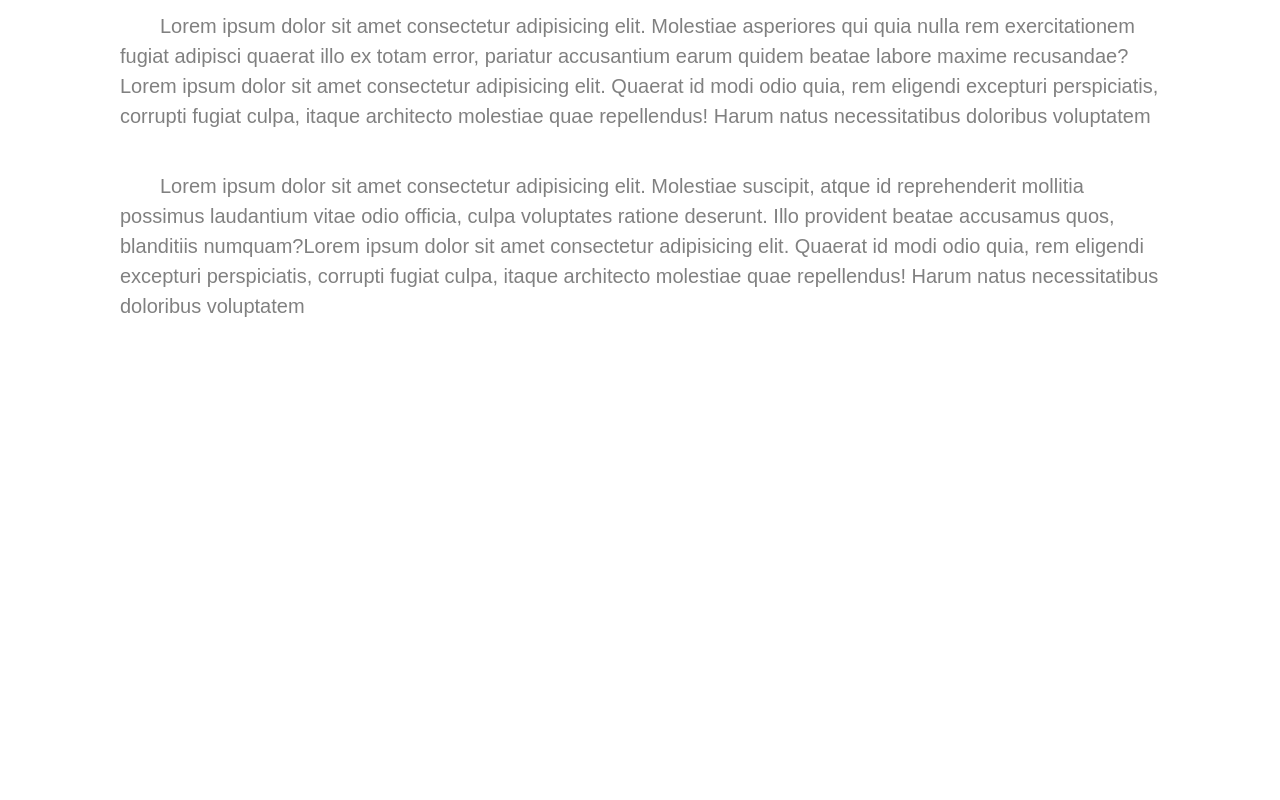
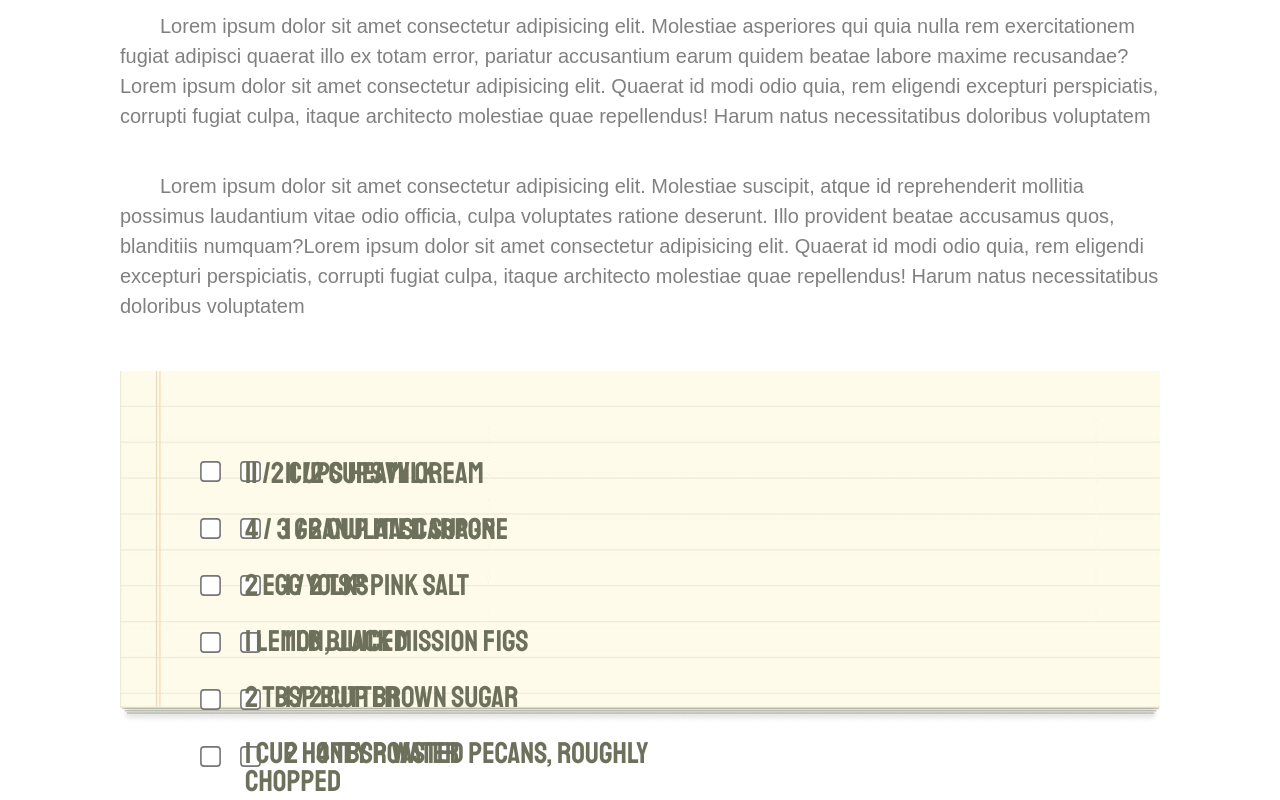
Before and after one commit to latifaghassan/chocolate-pizza, a plain HTML site: page index.html in a window 1280 px wide. Shown: the part 1120-1920 px from the top of the page. Before the commit the page ends 1471 px from the top, so only its background shows below. Drawn offline with Linux system fonts and the light colour scheme; a web font is replaced by a local one.

Commit message:
finish main checkboxs section

```diff
--- a/css/style.css
+++ b/css/style.css
@@ -1,8 +1,6 @@
 @import url('https://fonts.googleapis.com/css2?family=Pacifico&display=swap');
 
 @import url('https://fonts.googleapis.com/css2?family=Staatliches&display=swap');
-
-/* font-family: 'Staatliches', cursive; */
 
 @import url('https://fonts.googleapis.com/css2?family=Dela+Gothic+One&family=Passion+One&family=Staatliches&display=swap');
 
@@ -110,3 +108,58 @@ header nav{
 #para p{
   line-height: 30px;
 }
+
+/************************ main checkbox section *****************************/
+
+#checkbox{
+  position: relative;
+  margin-top: 30px;
+}
+
+#checkbox img{
+  width: 100%;
+
+}
+
+#form1{
+  position: absolute;
+  top: 80px;
+  left: 120px;
+  width: 40%;
+
+}
+
+#checkbox input{
+  height: 35px;
+  transform: scale(1.6);
+  color: grey;
+}
+
+#form2{
+  position: absolute;
+  top: 80px;
+  right: 30em;
+  width: 30em;
+}
+
+#form1 p{
+  position: absolute;
+  top: 8px ;
+  left: 45px;
+  line-height: 28px;
+  font-family: 'Staatliches', cursive;
+  font-size: 30px;
+  color: rgb(109, 112, 90);
+}
+
+#form2 p{
+  position: absolute;
+  top: 8px ;
+  left: 45px;
+  line-height: 28px;
+  font-family: 'Staatliches', cursive;
+  font-size: 30px;
+  color: rgb(109, 112, 90);
+}
+
+/******************** footer ***********************************/
--- a/index.html
+++ b/index.html
@@ -42,7 +42,41 @@
       <p>Lorem ipsum dolor sit amet consectetur adipisicing elit. Molestiae suscipit, atque id reprehenderit mollitia possimus laudantium vitae odio officia, culpa voluptates ratione deserunt. Illo provident beatae accusamus quos, blanditiis numquam?Lorem ipsum dolor sit amet consectetur adipisicing elit. Quaerat id modi odio quia, rem eligendi excepturi perspiciatis, corrupti fugiat culpa, itaque architecto molestiae quae repellendus! Harum natus necessitatibus doloribus voluptatem</p> <br>
 
     </section>
-    <section></section>
+    <section id="checkbox">
+      <img src="img/list-bg.png" alt="list">
+      <form id="form1">
+        <p>
+          11 /2 cups milk <br> <br>
+          1 / 2 cup mascarpone <br> <br>
+          1 / 2 tsp pink salt <br> <br>
+          1 lb Black Mission Figs <br> <br>
+          1 / 2 cup brown sugar <br> <br>
+          2 - 4 tbsp water
+        </p>
+        <input type="checkbox"><br><br>
+        <input type="checkbox"><br><br>
+        <input type="checkbox"><br><br>
+        <input type="checkbox"><br><br>
+        <input type="checkbox"><br><br>
+        <input type="checkbox">
+      </form>
+      <form id="form2">
+        <p>
+          11 /2 cups heavy cream <br><br>
+          4 / 3 granulated suagr <br><br>
+          2 egg yolks <br><br>
+          1 lemon, juiced <br><br>
+          2 tbsp butter <br><br>
+          1 cup honey roasted pecans, roughly chopped
+        </p>
+        <input type="checkbox"><br><br>
+        <input type="checkbox"><br><br>
+        <input type="checkbox"><br><br>
+        <input type="checkbox"><br><br>
+        <input type="checkbox"><br><br>
+        <input type="checkbox">
+      </form>
+    </section>
   </main>
 
   <footer>
```
